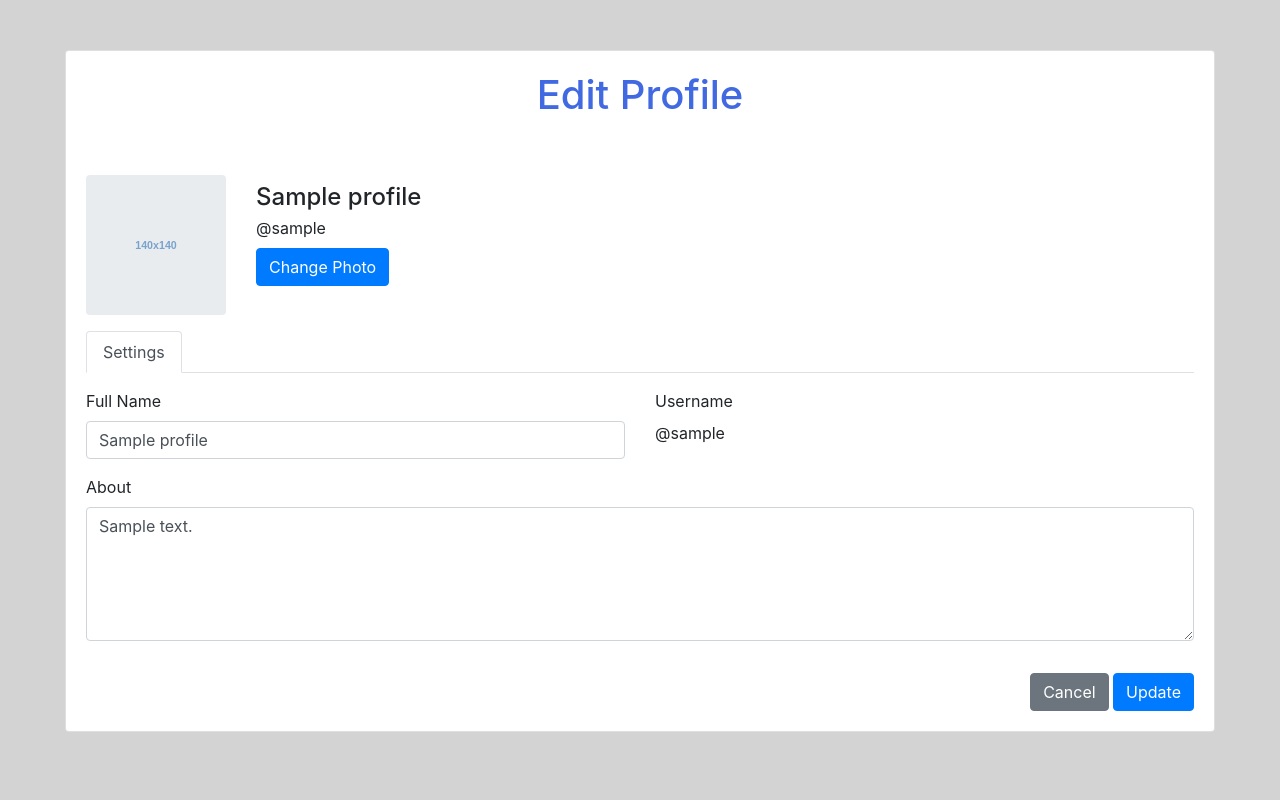
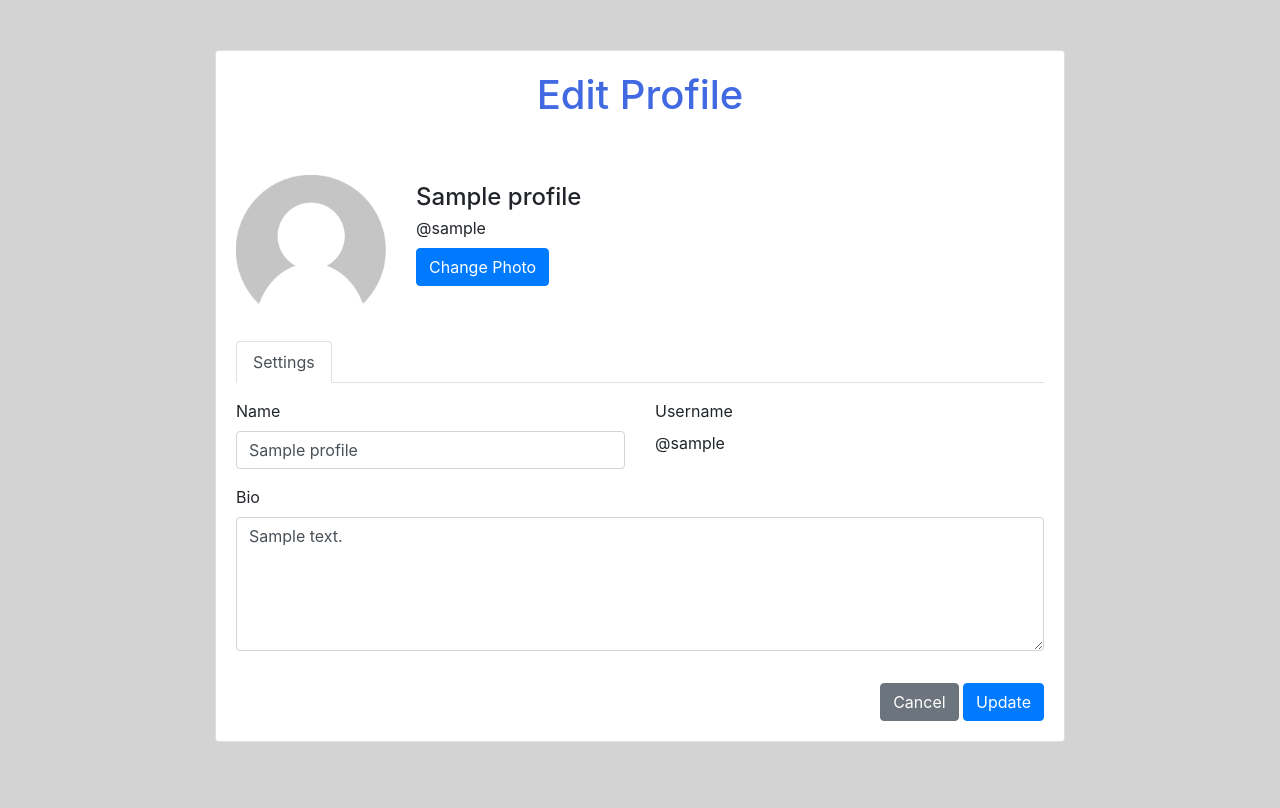
Before and after one commit to CMPUT401F21-Hackathon/Mood-Journal, a Django app: page /edit_profile/ in a window 1280 px wide. Run offline with Django 3.2, Linux system fonts and the light colour scheme; a user stored in the database is signed in; tables that the repository leaves empty hold one stand-in row (values such as "Sample post"); some libraries are stand-ins or nearby versions.

Commit message:
adjust some html

```diff
--- a/hackathon/mood_journal/templates/mood_journal/home.html
+++ b/hackathon/mood_journal/templates/mood_journal/home.html
@@ -29,13 +29,13 @@
   <div class="container" style="margin-top:30px">
     <div class="row">
       <div class="col-sm-4">
-        <h2>{{user.username}}</h2>
+        <h2>Hello {{user.username}} !</h2>
         <div class="profile-picture">
-          <img src="{% static 'img/generic_profile_picture.PNG' %}" alt="Profile Picture" width="130" height="130"/>
+          <img src="{% static 'img/generic_profile_picture.PNG' %}" alt="Profile Picture" width="150" height="150"/>
         </div>
-        <p>Some text about me in culpa qui officia deserunt mollit anim..</p>
+        <p style="margin-top: 5px;">Name: {{user.profile.name}}</p>
+        <p>Bio: {{user.profile.bio}}</p>
         <h3><p><a href="{% url 'mood_journal:edit_profile' %}">Edit Profile</a></p></h3>
-        <p>Lorem ipsum dolor sit ame.</p>
         <ul class="nav nav-pills flex-column">
           <li class="nav-item">
             <a class="nav-link active" href="#">Active</a>
--- a/hackathon/mood_journal/templates/registration/edit_profile.html
+++ b/hackathon/mood_journal/templates/registration/edit_profile.html
@@ -5,8 +5,10 @@
 </style>
 </head>
 
-<body style="margin: 50px; background-color: lightgray;">
+<body style="margin: 50px; background-color: lightgray; margin-left: 200px; margin-right: 200px;">
     {% extends 'home.html' %}
+
+    {% load static %}
 
     {% block title %}Edit Profile{% endblock %}
 
@@ -32,10 +34,19 @@
                     <br><br>
                   <div class="row">
                     <div class="col-12 col-sm-auto mb-3">
-                      <div class="mx-auto" style="width: 140px;">
+                      <div class="mx-auto" style="width: 150px;">
+                        <!--
                         <div class="d-flex justify-content-center align-items-center rounded" style="height: 140px; background-color: rgb(233, 236, 239);">
                           <span style="color: rgb(121, 163, 204); font: bold 8pt Arial;">140x140</span>
+                          <div class="profile-picture">
+                            <img src="{% static 'img/generic_profile_picture.PNG' %}" alt="Profile Picture" width="130" height="130"/>
+                          </div>
                         </div>
+                        -->
+
+                        <div class="profile-picture">
+                            <img src="{% static 'img/generic_profile_picture.PNG' %}" alt="Profile Picture" width="150" height="150"/>
+                          </div>
                       </div>
                     </div>
                     <div class="col d-flex flex-column flex-sm-row justify-content-between mb-3">
@@ -63,8 +74,8 @@
                             <div class="row">
                               <div class="col">
                                 <div class="form-group">
-                                  <label>Full Name</label>
-                                  <input class="form-control" type="text" name="name" value="{{profile.name}}">
+                                  <label>Name</label>
+                                  <input class="form-control" type="text" name="name" maxlength="100" value="{{profile.name}}">
                                 </div>
                               </div>
                               <div class="col">
@@ -78,8 +89,8 @@
                             <div class="row">
                               <div class="col mb-3">
                                 <div class="form-group">
-                                  <label>About</label>
-                                  <textarea class="form-control" name="bio" rows="5" placeholder="My Bio">{{profile.bio}}</textarea>
+                                  <label>Bio</label>
+                                  <textarea class="form-control" name="bio" rows="5" maxlength="100" placeholder="My Bio">{{profile.bio}}</textarea>
                                 </div>
                               </div>
                             </div>
```
